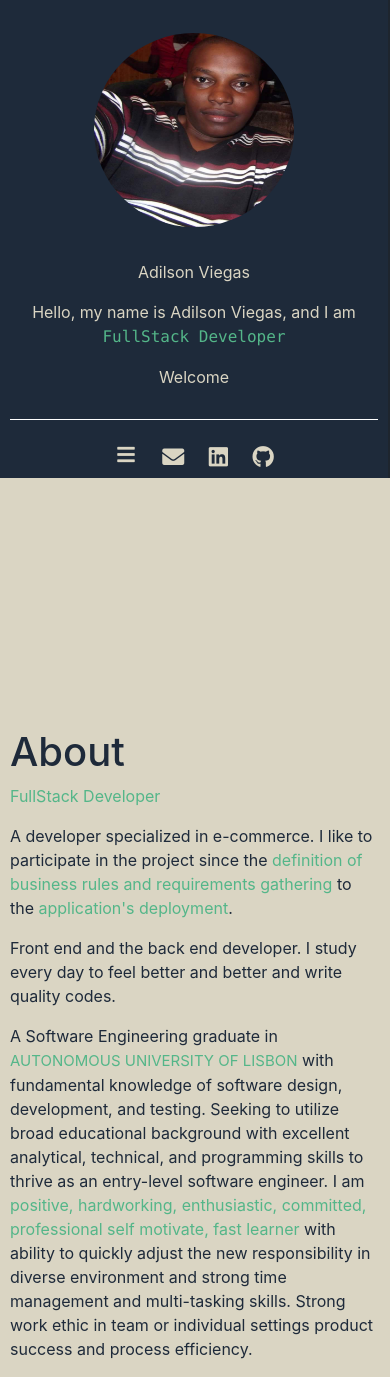
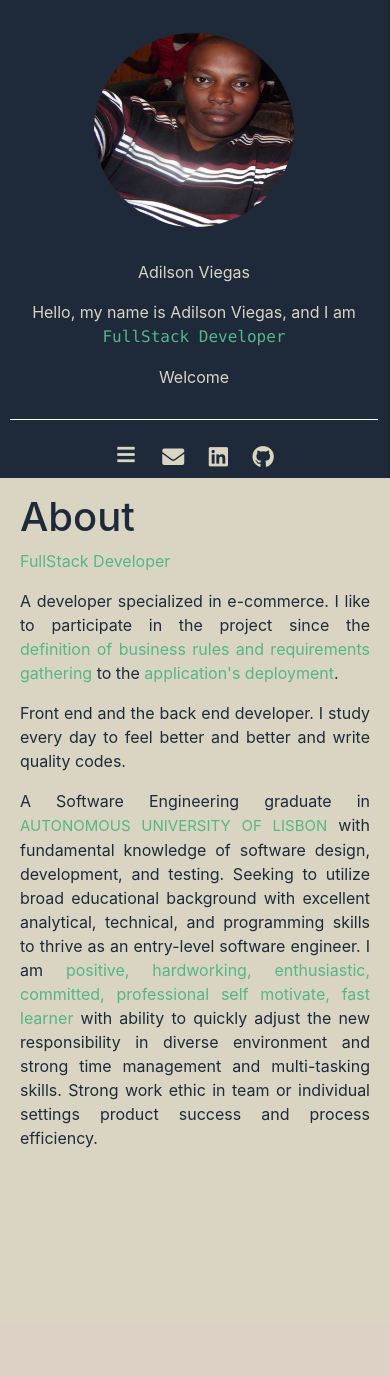
Before and after one commit to ViegasAdilson/adilson, a PHP site: page / in a window 390 px wide. After the commit the page ends 1148 px from the top, so only its background shows below. Run offline with PHP 8.4, Linux system fonts and the light colour scheme.

Commit message:
margen mobile

```diff
--- a/css/estilo.css
+++ b/css/estilo.css
@@ -159,6 +159,7 @@ ul-social li{
     padding-top: 20px;
     margin-bottom: 20px;
     font-size: 32px;
+
 }
 
 #skills-container{
@@ -202,11 +203,17 @@ ul-social li{
     }
     #aside-container{
         min-height: auto;
+
     }
 
     #aside-container img{
         margin: 30px auto;
     }
+    #section-container{
+        padding: 10px 20px;
+        text-align: justify;
+    }
+
     .div-social a i{
         font-size: 22px;
 
@@ -214,13 +221,40 @@ ul-social li{
 
     /*My cv*/
 
-    #section-container{
-        min-height: auto;
-        padding-left: 15px;
-        padding-top: 100px;
-        padding-right: 15px;
-        color: var(--aside-color);
-        background: #dad5c3;
+    .perfil-title i{
+        font-size: 25px;
+        padding-right: 5px;
+
+    }
+
+
+    /*Skil css*/
+    .skills-box{
+        flex: 1 1 100%;
+        max-width: 100%;
+        margin-bottom: 40px;
+        text-align: left;
+    }
+
+    .skills-box i{
+        font-size: 60px;
+    }
+
+
+
+}
+
+/* Large devices (desktops, 992px and up)*/
+@media (max-width: 991.98px) {
+
+    #ual-link{
+        font-size: 15px;
+        color: var(--main-color);
+        text-transform: uppercase;
+        text-decoration:none;
+    }
+    #about-container-section{
+        padding-top: 5px;
     }
     .perfil{
         margin-top: 10px;
@@ -233,68 +267,12 @@ ul-social li{
         margin-bottom: 0px;
         padding-bottom: 0px;
     }
-    .perfil-title i{
-        font-size: 25px;
-        padding-right: 5px;
 
-    }
-
-}
-
-/* Large devices (desktops, 992px and up)*/
-@media (max-width: 991.98px) {
-    #section-container{
-        min-height: auto;
-        padding-left: 10px;
-        padding-top: 100px;
-        padding-right: 10px;
-        color: var(--aside-color);
-        background: #dad5c3;
-    }
-    .perfil{
-        margin-top: 10px;
-        text-align: justify;
-    }
-    .perfil-title{
-        display: flex;
-        justify-content: left;
-
-        margin-bottom: 0px;
-        padding-bottom: 0px;
-    }
-    .perfil-title i{
-        font-size: 25px;
-        padding-right: 5px;
-
-    }
 
 }
 
 /* X-Large devices (large desktops, 1200px and up)*/
 @media (max-width: 1199.98px) {
-    #section-container{
-        min-height: auto;
-        padding-left: 10px;
-        padding-top: 100px;
-        padding-right: 10px;
-        color: var(--aside-color);
-        background: #dad5c3;
-    }
-    .perfil{
-        margin-top: 10px;
-        text-align: justify;
-    }
-    .perfil-title{
-        display: flex;
-        justify-content: left;
 
-        margin-bottom: 0px;
-        padding-bottom: 0px;
-    }
-    .perfil-title i{
-        font-size: 25px;
-        padding-right: 5px;
-
-    }
 
 }
```
Also changed, not shown: skills.html (indentation only).
